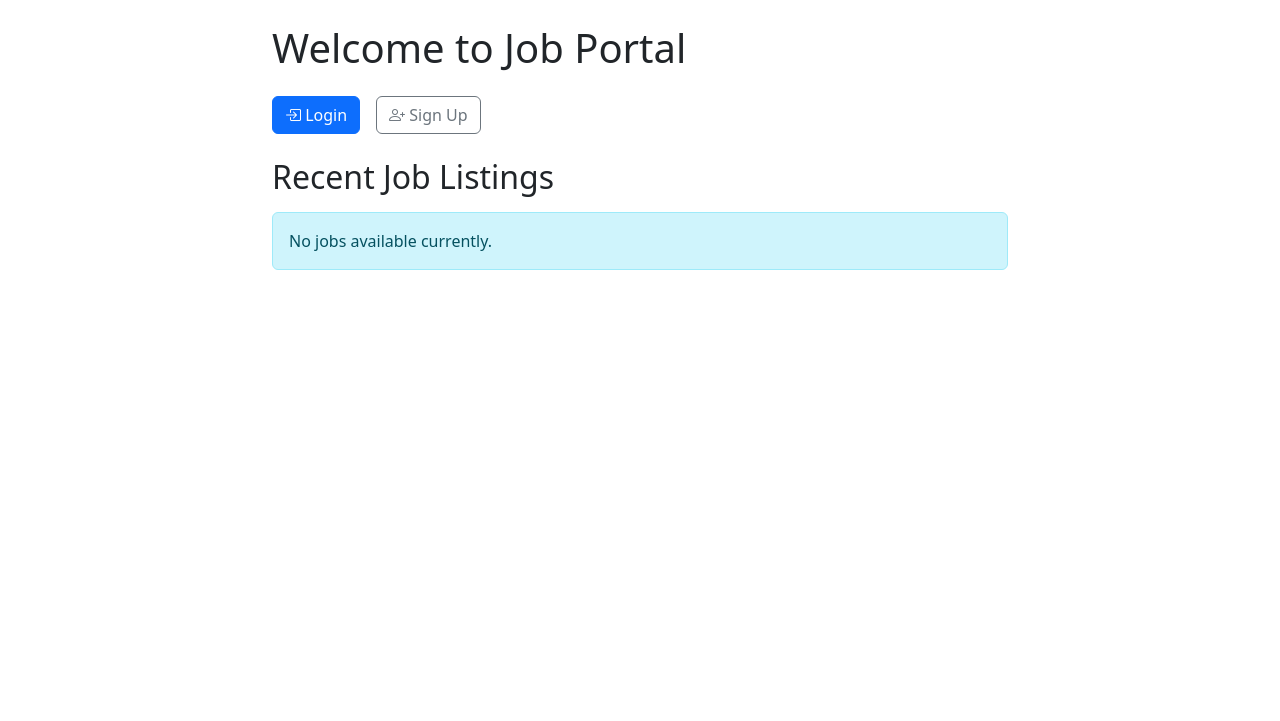
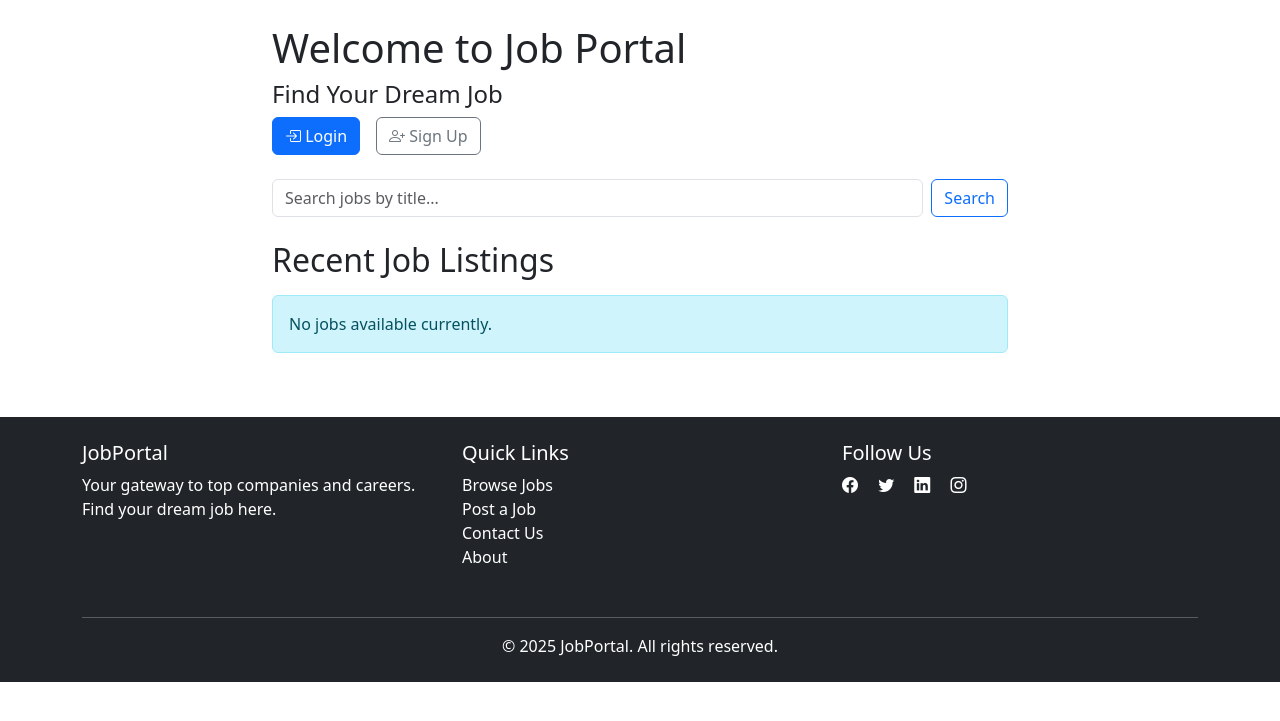
Before and after one commit to Harshkashyap009/job_app, a Django app: page / in a window 1280 px wide. Shown: the part 56-777 px from the top of the page. Run offline with Django 5.2, Linux system fonts and the light colour scheme; data that the repository does not hold is empty.

```diff
--- a/jobs/templates/jobs/home.html
+++ b/jobs/templates/jobs/home.html
@@ -3,7 +3,8 @@
 {% block content %}
 <div class="row">
     <div class="col-md-8 mx-auto">
-        <h1 class="mb-4">Welcome to Job Portal</h1>
+        <h1>Welcome to Job Portal</h1>
+        <h4>Find Your Dream Job </h4>
 
         {% if user.is_authenticated %}
             {% if user.is_employer %}
@@ -26,18 +27,19 @@
             </div>
         {% endif %}
 
-        {% comment %} <form method="get" action="{% url 'job-list' %}" class="my-4 d-flex">
+     <form method="get" action="{% url 'job-list' %}" class="my-4 d-flex">
             <input type="text" name="q" class="form-control me-2" placeholder="Search jobs by title..." value="{{ request.GET.q }}">
             <button type="submit" class="btn btn-outline-primary">Search</button>
-        </form> {% endcomment %}
+        </form>
 
         <h2 class="mt-4 mb-3">Recent Job Listings</h2>
         <div class="list-group">
             {% for job in jobs %}
+        </br>
             <a href="{% url 'job-detail' job.id %}" class="list-group-item list-group-item-action">
                 <div class="d-flex w-100 justify-content-between">
                     <h5 class="mb-1">{{ job.title }}</h5>
-                    <small>{{ job.get_job_type_display }}</small>
+                    <mediem>{{ job.get_job_type_display }}</mediem>
                 </div>
                 <p class="mb-1">{{ job.employer.company_name }} - {{ job.location }}</p>
                 <small>Posted {{ job.posted_date|timesince }} ago</small>
--- a/templates/base.html
+++ b/templates/base.html
@@ -56,5 +56,45 @@
 
     <script src="https://cdn.jsdelivr.net/npm/bootstrap@5.3.0/dist/js/bootstrap.bundle.min.js"></script>
     {% block extra_js %}{% endblock %}
+<!-- footer starts here-------------------------------------------------------- -->
+ <footer class="bg-dark text-white pt-4 pb-3 mt-5">
+  <div class="container">
+    <div class="row">
+
+      <!-- Company Info -->
+      <div class="col-md-4 mb-3">
+        <h5>JobPortal</h5>
+        <p>Your gateway to top companies and careers. Find your dream job here.</p>
+      </div>
+
+      <!-- Quick Links -->
+      <div class="col-md-4 mb-3">
+        <h5>Quick Links</h5>
+        <ul class="list-unstyled">
+          <li><a href="{% url 'job-list' %}" class="text-white text-decoration-none">Browse Jobs</a></li>
+          <li><a  class="text-white text-decoration-none">Post a Job</a></li>
+          <li><a  class="text-white text-decoration-none">Contact Us</a></li>
+          <li><a  class="text-white text-decoration-none">About</a></li>
+        </ul>
+      </div>
+
+      <!-- Social Media -->
+      <div class="col-md-4 mb-3">
+        <h5>Follow Us</h5>
+        <a href="#" class="text-white me-3"><i class="bi bi-facebook"></i></a>
+        <a href="#" class="text-white me-3"><i class="bi bi-twitter"></i></a>
+        <a href="#" class="text-white me-3"><i class="bi bi-linkedin"></i></a>
+        <a href="#" class="text-white"><i class="bi bi-instagram"></i></a>
+      </div>
+
+    </div>
+    <hr class="bg-light">
+    <div class="text-center">
+      <p class="mb-2">&copy; 2025 JobPortal. All rights reserved.</p>
+    </div>
+  </div>
+</footer>
+
+
   </body>
 </html>
```
Also changed, not shown: job_portal/settings.py (+4 -5 lines).
